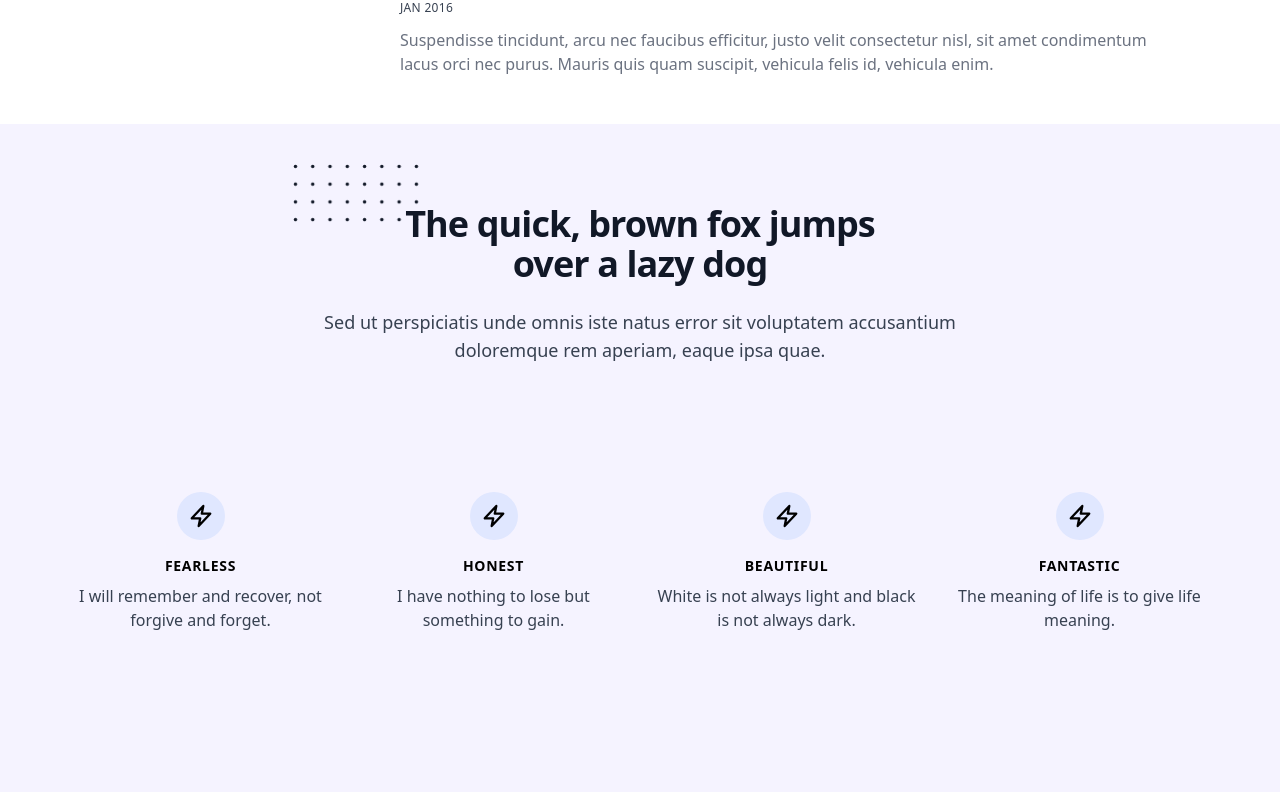
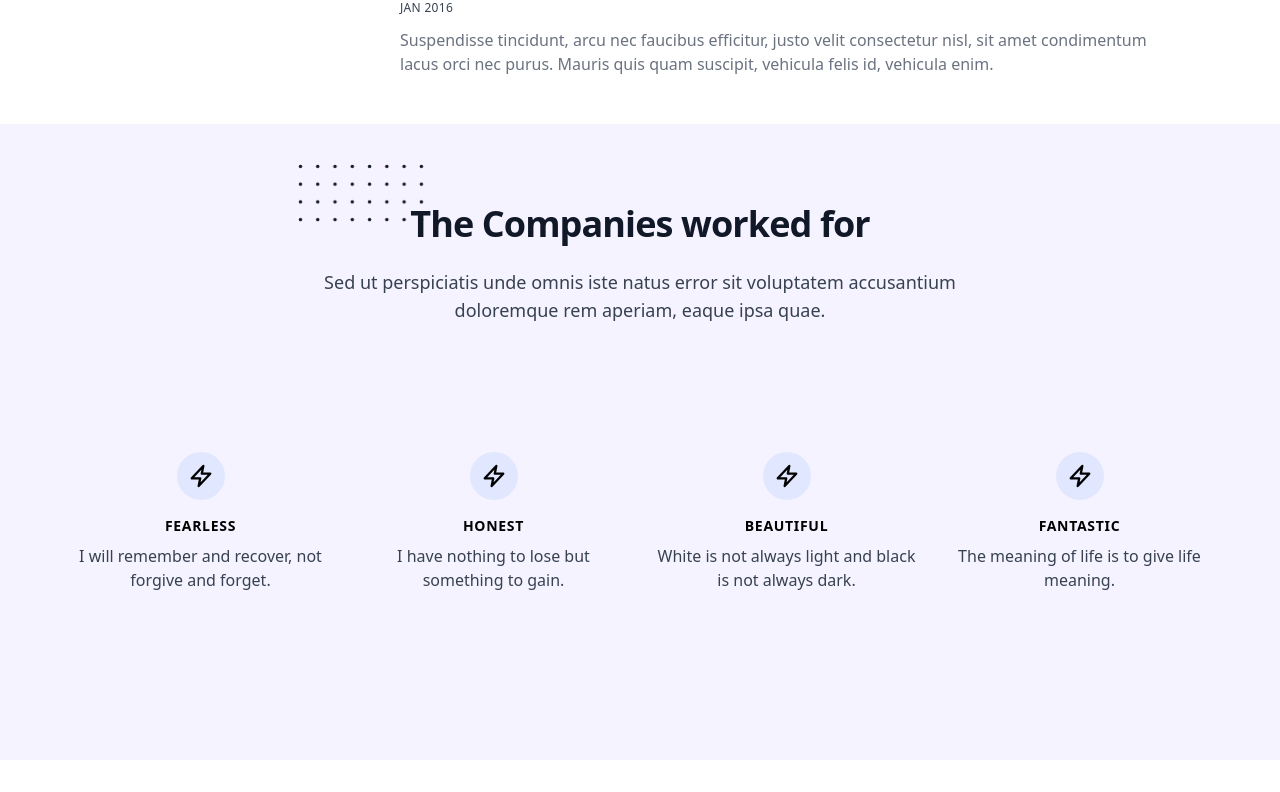
Before and after one commit to Foddie2/Portfolio., a Nuxt app: page / in a window 1280 px wide. Shown: the part 1688-2480 px from the top of the page. Built offline with nearby package versions, Linux system fonts and the light colour scheme; what tw-elements would draw is missing.

Commit message:
portfolio setup

```diff
--- a/components/Companies.vue
+++ b/components/Companies.vue
@@ -1,5 +1,6 @@
 <template>
-    <div class="bg-violet-50 px-4 py-16 mx-auto sm:max-w-xl md:max-w-full lg:max-w-screen-xl md:px-24 lg:px-8 lg:py-20">
+  <section class="bg-violet-50">
+    <div class=" px-4 py-16 mx-auto sm:max-w-xl md:max-w-full lg:max-w-screen-xl md:px-24 lg:px-8 lg:py-20">
     <div class="max-w-xl mb-10 md:mx-auto sm:text-center lg:max-w-2xl md:mb-12">
       <!-- <div>
         <p class="inline-block px-3 py-px mb-4 text-xs font-semibold tracking-wider text-teal-900 uppercase rounded-full bg-teal-accent-400">
@@ -18,7 +19,7 @@
           </svg>
           <span class="relative">The</span>
         </span>
-        quick, brown fox jumps over a lazy dog
+        Companies worked for
       </h2>
       <p class="text-base text-gray-700 md:text-lg">
         Sed ut perspiciatis unde omnis iste natus error sit voluptatem accusantium doloremque rem aperiam, eaque ipsa quae.
@@ -82,6 +83,7 @@
     </div>
     </div>
   </div>
+</section>
 </template>
 
 <script>
```
